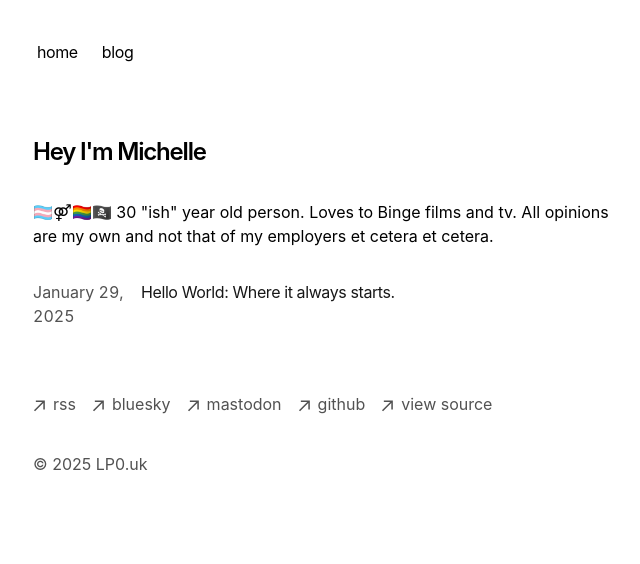
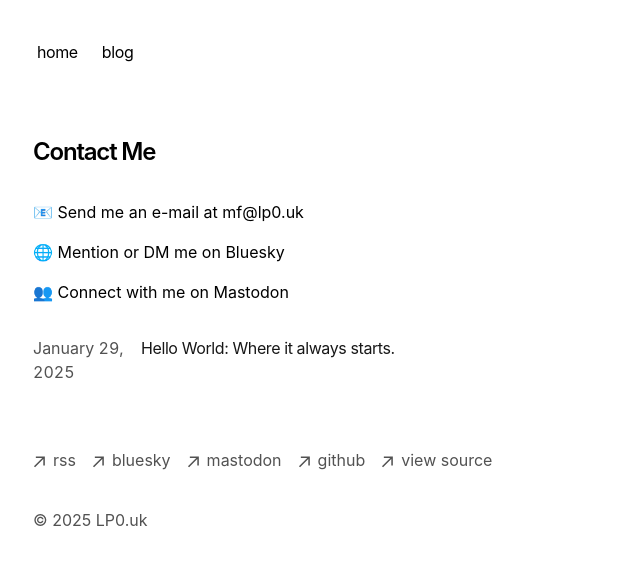
Before and after one commit to MichelleFindlay/lp0.uk, a Next.js app: page /contact in a window 1280 px wide. Shown: the top 564 px of the page, without its empty margins (319-959 px from the left). Built offline with nearby package versions, Linux system fonts and the light colour scheme.

Commit message:
Update page.tsx

```diff
--- a/app/contact/page.tsx
+++ b/app/contact/page.tsx
@@ -4,11 +4,18 @@ export default function Page() {
   return (
     <section>
       <h1 className="mb-8 text-2xl font-semibold tracking-tighter">
-        Hey I'm Michelle
+        Contact Me
       </h1>
       <p className="mb-4">
-        {`🏳️‍⚧️⚤🏳️‍🌈🏴‍☠️
-          30 "ish" year old person. Loves to Binge films and tv. All opinions are my own and not that of my employers et cetera et cetera.`}
+        {`📧 Send me an e-mail at mf@lp0.uk`}
+      </p>
+
+      <p className="mb-4">
+        {`🌐 Mention or DM me on Bluesky`}
+      </p>
+
+      <p className="mb-4">
+        {`👥 Connect with me on Mastodon`}
       </p>
 
       <div className="my-8">
```
